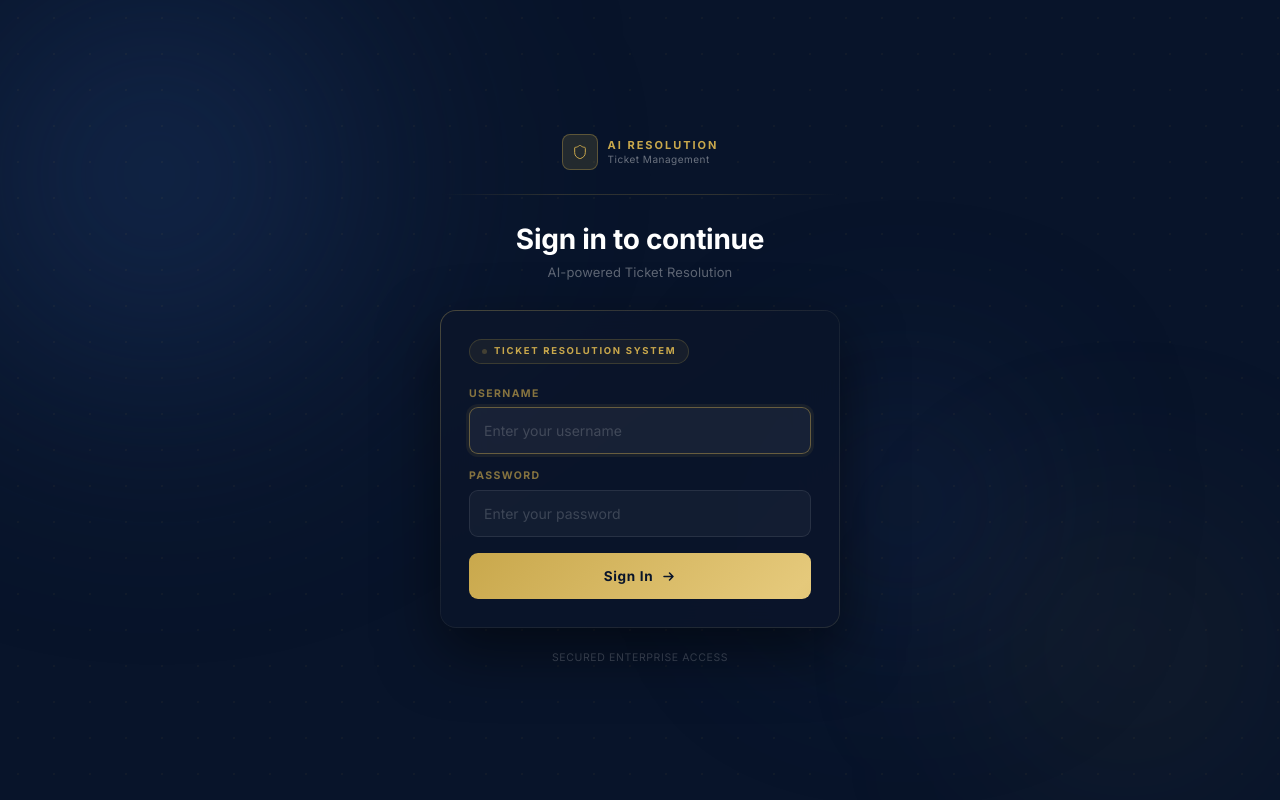
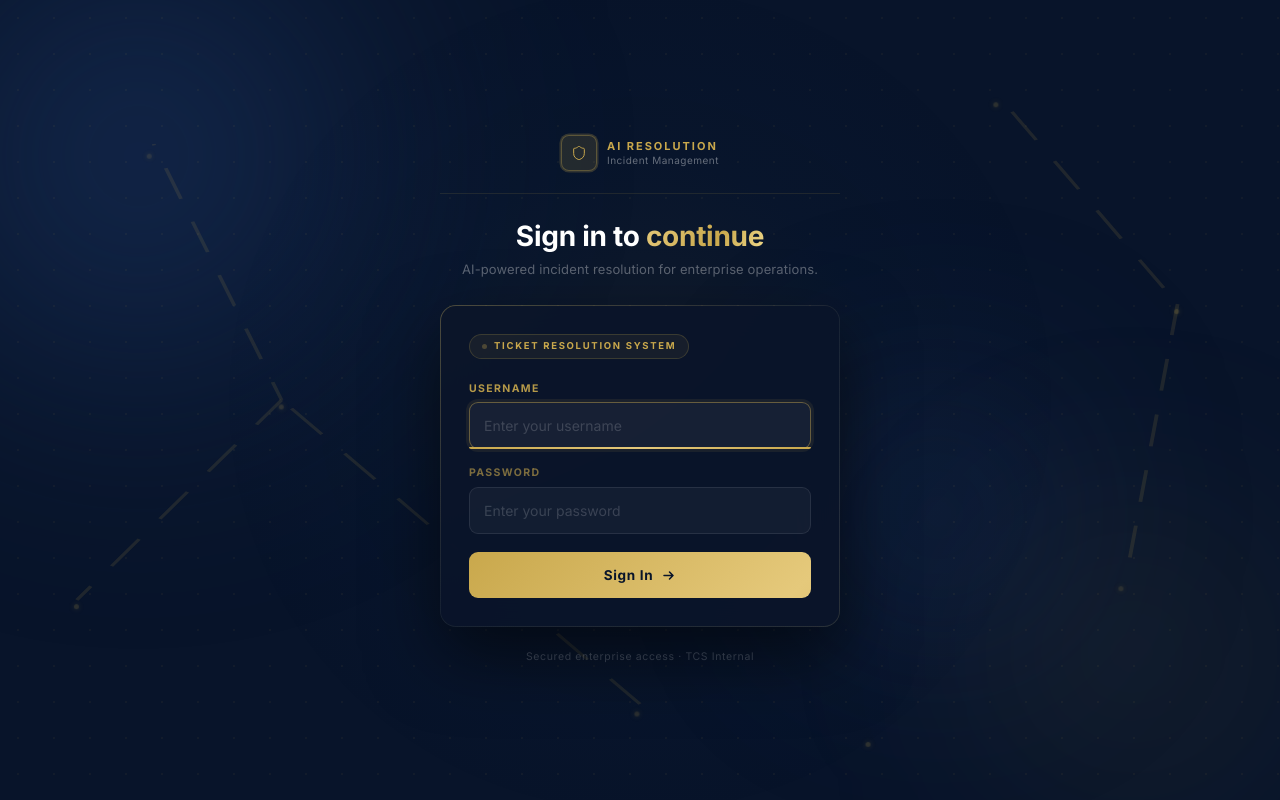
Before and after one commit to initritik/similar-incidents-agentic-1, a React (Vite) app in the folder frontend/: page / in a window 1280 px wide. Built offline with nearby package versions, Linux system fonts and the light colour scheme.

Commit message:
enhanced login page

```diff
--- a/frontend/src/index.css
+++ b/frontend/src/index.css
@@ -178,9 +178,9 @@
   0%   { stroke-dashoffset: 0;  }
   100% { stroke-dashoffset: -14; }
 }
+
 /* ═══════════════════════════════════════════════════
-/* ═══════════════════════════════════════════════════
-   LOGIN PAGE  — redesigned to match nav/workflow vibe
+   LOGIN PAGE — motion edition
 ═══════════════════════════════════════════════════ */
 
 .login-root {
@@ -189,62 +189,116 @@
   display: flex;
   align-items: center;
   justify-content: center;
-  /* Same deep navy as the app nav, not pitch-black */
   background: #08142a;
   overflow: hidden;
   padding: 1rem;
+  /* CSS vars set by JS mousemove */
+  --mx: 50vw;
+  --my: 50vh;
 }
 
-/* Atmospheric orbs — softer, matching nav's navy palette */
+/* ── Mouse-tracking radial spotlight ── */
+.login-spotlight {
+  position: absolute;
+  inset: 0;
+  pointer-events: none;
+  background: radial-gradient(
+    600px circle at var(--mx) var(--my),
+    rgba(201,168,76,0.055) 0%,
+    rgba(26,52,97,0.04) 40%,
+    transparent 70%
+  );
+  transition: background 0.12s ease;
+  z-index: 1;
+}
+
+/* ── Ambient orbs ── */
 .login-orb {
   position: absolute;
   border-radius: 50%;
   filter: blur(100px);
   pointer-events: none;
+  z-index: 0;
 }
 .login-orb-1 {
   width: 700px; height: 700px;
-  background: radial-gradient(circle, rgba(26,52,97,0.7) 0%, transparent 65%);
-  top: -180px; left: -200px;
+  background: radial-gradient(circle, rgba(26,52,97,0.75) 0%, transparent 65%);
+  top: -200px; left: -220px;
   animation: orb-drift-1 16s ease-in-out infinite alternate;
 }
 .login-orb-2 {
-  width: 420px; height: 420px;
-  background: radial-gradient(circle, rgba(201,168,76,0.09) 0%, transparent 70%);
-  bottom: -60px; right: -60px;
+  width: 450px; height: 450px;
+  background: radial-gradient(circle, rgba(201,168,76,0.1) 0%, transparent 70%);
+  bottom: -80px; right: -80px;
   animation: orb-drift-2 20s ease-in-out infinite alternate;
 }
 .login-orb-3 {
-  width: 280px; height: 280px;
-  background: radial-gradient(circle, rgba(36,63,114,0.5) 0%, transparent 70%);
-  top: 45%; left: 60%;
+  width: 300px; height: 300px;
+  background: radial-gradient(circle, rgba(36,63,114,0.55) 0%, transparent 70%);
+  top: 45%; left: 62%;
   animation: orb-drift-3 24s ease-in-out infinite alternate;
 }
-
 @keyframes orb-drift-1 {
-  from { transform: translate(0, 0) scale(1); }
-  to   { transform: translate(30px, 20px) scale(1.06); }
+  from { transform: translate(0,0) scale(1); }
+  to   { transform: translate(35px,25px) scale(1.07); }
 }
 @keyframes orb-drift-2 {
-  from { transform: translate(0, 0) scale(1); }
-  to   { transform: translate(-20px, -15px) scale(1.04); }
+  from { transform: translate(0,0) scale(1); }
+  to   { transform: translate(-25px,-18px) scale(1.05); }
 }
 @keyframes orb-drift-3 {
-  from { transform: translate(0, 0); }
-  to   { transform: translate(-50px, 30px); }
+  from { transform: translate(0,0); }
+  to   { transform: translate(-55px,35px); }
 }
 
-/* Dot-grid texture */
+/* ── Dot-grid ── */
 .login-grid {
   position: absolute;
   inset: 0;
-  background-image:
-    radial-gradient(circle, rgba(201,168,76,0.05) 1px, transparent 1px);
+  background-image: radial-gradient(circle, rgba(201,168,76,0.055) 1px, transparent 1px);
   background-size: 36px 36px;
   pointer-events: none;
+  z-index: 0;
 }
 
-/* Content wrapper */
+/* ── Floating circuit nodes ── */
+.login-node {
+  position: absolute;
+  width: 5px; height: 5px;
+  border-radius: 50%;
+  background: rgba(201,168,76,0.35);
+  box-shadow: 0 0 6px rgba(201,168,76,0.4), 0 0 14px rgba(201,168,76,0.15);
+  pointer-events: none;
+  z-index: 1;
+  animation: node-float linear infinite alternate;
+}
+@keyframes node-float {
+  0%   { transform: translate(0,0);       opacity: 0.25; }
+  30%  { opacity: 0.6; }
+  70%  { opacity: 0.4; }
+  100% { transform: translate(-12px,16px); opacity: 0.2; }
+}
+
+/* ── Connector lines ── */
+.login-lines {
+  position: absolute;
+  inset: 0;
+  width: 100%; height: 100%;
+  pointer-events: none;
+  z-index: 1;
+}
+.login-line {
+  stroke: rgba(201,168,76,0.12);
+  stroke-width: 0.3;
+  stroke-dasharray: 4 3;
+  animation: line-flow 6s linear infinite;
+}
+@keyframes line-flow {
+  from { stroke-dashoffset: 0; }
+  to   { stroke-dashoffset: -28; }
+}
+
+/* ── Content wrapper ── */
 .login-content {
   position: relative;
   z-index: 10;
@@ -256,23 +310,30 @@
   max-width: 400px;
 }
 
-/* ── Wordmark — mirrors the nav bar logo treatment ── */
+/* ── Wordmark ── */
 .login-wordmark {
   display: flex;
   align-items: center;
   gap: 10px;
-  margin-bottom: 24px;
+  margin-bottom: 22px;
 }
 .login-wordmark-icon {
   width: 36px; height: 36px;
   border-radius: 8px;
-  background: rgba(201,168,76,0.15);
+  background: rgba(201,168,76,0.14);
   border: 1px solid rgba(201,168,76,0.35);
   display: flex;
   align-items: center;
   justify-content: center;
   color: #C9A84C;
   flex-shrink: 0;
+  /* subtle pulse ring */
+  box-shadow: 0 0 0 0 rgba(201,168,76,0.3);
+  animation: icon-ring 3s ease-in-out infinite;
+}
+@keyframes icon-ring {
+  0%, 100% { box-shadow: 0 0 0 0   rgba(201,168,76,0.3); }
+  50%       { box-shadow: 0 0 0 6px rgba(201,168,76,0);   }
 }
 .login-wordmark-text {
   display: flex;
@@ -289,28 +350,37 @@
 }
 .login-wordmark-secondary {
   font-size: 10px;
-  color: rgba(255,255,255,0.4);
+  color: rgba(255,255,255,0.38);
   letter-spacing: 0.05em;
   margin-top: 3px;
 }
 
-/* Thin gold divider */
+/* ── Animated divider ── */
 .login-divider {
   width: 100%;
   height: 1px;
-  background: linear-gradient(
-    90deg,
-    transparent 0%,
-    rgba(201,168,76,0.2) 30%,
-    rgba(201,168,76,0.2) 70%,
-    transparent 100%
-  );
-  margin-bottom: 28px;
+  background: rgba(201,168,76,0.12);
+  margin-bottom: 26px;
+  position: relative;
+  overflow: hidden;
+}
+.login-divider-beam {
+  position: absolute;
+  top: 0; left: -60%;
+  width: 60%; height: 100%;
+  background: linear-gradient(90deg, transparent, rgba(201,168,76,0.7), transparent);
+}
+.login-divider-beam--run {
+  animation: divider-sweep 1.1s cubic-bezier(0.4,0,0.2,1) forwards;
+}
+@keyframes divider-sweep {
+  from { left: -60%; }
+  to   { left: 110%; }
 }
 
-/* ── Heading block ── */
+/* ── Heading ── */
 .login-heading-block {
-  margin-bottom: 28px;
+  margin-bottom: 26px;
   display: flex;
   flex-direction: column;
   gap: 8px;
@@ -323,9 +393,15 @@
   margin: 0;
   line-height: 1.15;
 }
+.login-heading-accent {
+  background: linear-gradient(120deg, #E5C97B 0%, #C9A84C 60%, #F0D98A 100%);
+  -webkit-background-clip: text;
+  -webkit-text-fill-color: transparent;
+  background-clip: text;
+}
 .login-sub {
   font-size: 13px;
-  color: rgba(255,255,255,0.35);
+  color: rgba(255,255,255,0.33);
   letter-spacing: 0.01em;
   margin: 0;
   line-height: 1.5;
@@ -338,17 +414,44 @@
   padding: 1px;
   background: linear-gradient(
     145deg,
-    rgba(201,168,76,0.3) 0%,
+    rgba(201,168,76,0.32) 0%,
     rgba(201,168,76,0.04) 50%,
-    rgba(201,168,76,0.12) 100%
+    rgba(201,168,76,0.14) 100%
   );
   box-shadow:
-    0 24px 60px rgba(0,0,0,0.5),
+    0 28px 70px rgba(0,0,0,0.55),
     0 0 0 1px rgba(255,255,255,0.03) inset;
+  position: relative;
+  overflow: hidden;
+  /* hover lift */
+  transition: transform 0.3s cubic-bezier(0.22,1,0.36,1),
+              box-shadow 0.3s cubic-bezier(0.22,1,0.36,1);
 }
+.login-card:hover {
+  transform: translateY(-2px);
+  box-shadow:
+    0 36px 80px rgba(0,0,0,0.6),
+    0 0 0 1px rgba(201,168,76,0.12) inset;
+}
+
+/* Scan-line sweep on mount */
+.login-scan {
+  position: absolute;
+  top: -4px; left: 0;
+  width: 100%; height: 3px;
+  background: linear-gradient(90deg, transparent, rgba(201,168,76,0.6), transparent);
+  z-index: 20;
+  animation: scan-sweep 0.9s cubic-bezier(0.4,0,0.6,1) forwards;
+  pointer-events: none;
+}
+@keyframes scan-sweep {
+  from { top: -4px; opacity: 1; }
+  to   { top: 100%; opacity: 0; }
+}
+
 .login-card-inner {
   border-radius: 15px;
-  background: rgba(10,20,42,0.96);
+  background: rgba(10,20,42,0.97);
   padding: 28px;
   display: flex;
   flex-direction: column;
@@ -356,7 +459,7 @@
   backdrop-filter: blur(24px);
 }
 
-/* Status badge */
+/* ── Status badge ── */
 .login-status-badge {
   display: inline-flex;
   align-items: center;
@@ -380,15 +483,15 @@
   flex-shrink: 0;
 }
 @keyframes badge-pulse {
-  0%, 100% { opacity: 1; }
-  50%       { opacity: 0.25; }
+  0%, 100% { opacity: 1;    box-shadow: 0 0 0 0   rgba(201,168,76,0.5); }
+  50%       { opacity: 0.3; box-shadow: 0 0 0 4px rgba(201,168,76,0);   }
 }
 
-/* Fields */
+/* ── Fields ── */
 .login-fields {
   display: flex;
   flex-direction: column;
-  gap: 14px;
+  gap: 16px;
 }
 .login-field-group {
   display: flex;
@@ -401,7 +504,16 @@
   font-weight: 700;
   letter-spacing: 0.13em;
   text-transform: uppercase;
-  color: rgba(201,168,76,0.65);
+  color: rgba(201,168,76,0.6);
+  transition: color 0.2s;
+}
+.login-field-group:focus-within .login-label {
+  color: rgba(201,168,76,0.9);
+}
+
+/* Input with animated bottom border */
+.login-input-wrap {
+  position: relative;
 }
 .login-input {
   width: 100%;
@@ -417,15 +529,29 @@
   box-sizing: border-box;
 }
 .login-input::placeholder {
-  color: rgba(255,255,255,0.18);
+  color: rgba(255,255,255,0.17);
 }
 .login-input:focus {
   border-color: rgba(201,168,76,0.45);
-  background: rgba(255,255,255,0.06);
-  box-shadow: 0 0 0 3px rgba(201,168,76,0.08);
+  background: rgba(255,255,255,0.055);
+  box-shadow: 0 0 0 3px rgba(201,168,76,0.09);
+}
+/* Gold underline that expands on focus */
+.login-input-line {
+  position: absolute;
+  bottom: 0; left: 50%;
+  width: 0; height: 2px;
+  background: linear-gradient(90deg, #C9A84C, #E5C97B, #C9A84C);
+  border-radius: 0 0 9px 9px;
+  transition: width 0.35s cubic-bezier(0.22,1,0.36,1), left 0.35s cubic-bezier(0.22,1,0.36,1);
+  pointer-events: none;
+}
+.login-input:focus ~ .login-input-line {
+  width: 100%;
+  left: 0;
 }
 
-/* Error */
+/* ── Error ── */
 .login-error {
   display: flex;
   align-items: center;
@@ -438,8 +564,17 @@
   font-size: 12px;
   text-align: left;
 }
+.login-error--shake {
+  animation: shake 0.4s cubic-bezier(0.36,0.07,0.19,0.97) both;
+}
+@keyframes shake {
+  10%, 90% { transform: translateX(-2px); }
+  20%, 80% { transform: translateX( 3px); }
+  30%, 50%, 70% { transform: translateX(-3px); }
+  40%, 60% { transform: translateX( 3px); }
+}
 
-/* Button */
+/* ── Button ── */
 .login-btn {
   display: flex;
   align-items: center;
@@ -458,27 +593,53 @@
   cursor: pointer;
   transition:
     opacity 0.2s,
-    transform 0.15s,
-    box-shadow 0.2s,
-    background-position 0.4s;
+    transform 0.18s cubic-bezier(0.22,1,0.36,1),
+    box-shadow 0.25s,
+    background-position 0.5s;
   margin-top: 2px;
   font-family: inherit;
+  position: relative;
+  overflow: hidden;
+}
+/* Shimmer sweep on hover */
+.login-btn::after {
+  content: "";
+  position: absolute;
+  top: 0; left: -80%;
+  width: 60%; height: 100%;
+  background: linear-gradient(90deg, transparent, rgba(255,255,255,0.25), transparent);
+  transform: skewX(-15deg);
+  transition: none;
+}
+.login-btn:hover:not(:disabled)::after {
+  animation: btn-shimmer 0.55s ease forwards;
+}
+@keyframes btn-shimmer {
+  from { left: -80%; }
+  to   { left: 130%; }
 }
 .login-btn:hover:not(:disabled) {
   background-position: right center;
-  box-shadow: 0 8px 28px rgba(201,168,76,0.28);
-  transform: translateY(-1px);
+  box-shadow: 0 8px 30px rgba(201,168,76,0.32), 0 2px 8px rgba(201,168,76,0.15);
+  transform: translateY(-2px);
 }
 .login-btn:active:not(:disabled) {
-  transform: translateY(0);
+  transform: translateY(0) scale(0.99);
 }
 .login-btn:disabled,
 .login-btn-loading {
   opacity: 0.65;
   cursor: not-allowed;
 }
+/* Arrow nudge on hover */
+.login-btn-arrow {
+  transition: transform 0.2s cubic-bezier(0.22,1,0.36,1);
+}
+.login-btn:hover:not(:disabled) .login-btn-arrow {
+  transform: translateX(3px);
+}
 
-/* Spinner */
+/* ── Spinner ── */
 .login-spinner {
   display: inline-block;
   width: 17px; height: 17px;
@@ -491,11 +652,11 @@
   to { transform: rotate(360deg); }
 }
 
-/* Footer */
+/* ── Footer ── */
 .login-footer {
   margin-top: 22px;
   font-size: 10.5px;
-  color: rgba(255,255,255,0.18);
+  color: rgba(255,255,255,0.17);
   letter-spacing: 0.06em;
 }
 
--- a/frontend/src/pages/Login.tsx
+++ b/frontend/src/pages/Login.tsx
@@ -1,85 +1,149 @@
-import { useState, useRef, useEffect } from "react";
+import { useState, useRef, useEffect, useCallback } from "react";
 import { useAuth } from "@/context/AuthContext";
 import { Shield } from "lucide-react";
 
+/* ── tiny hook: tracks mouse position as CSS vars on an element ── */
+function useMouseSpotlight(ref: React.RefObject<HTMLDivElement | null>) {
+  useEffect(() => {
+    const el = ref.current;
+    if (!el) return;
+    const move = (e: MouseEvent) => {
+      el.style.setProperty("--mx", `${e.clientX}px`);
+      el.style.setProperty("--my", `${e.clientY}px`);
+    };
+    window.addEventListener("mousemove", move);
+    return () => window.removeEventListener("mousemove", move);
+  }, [ref]);
+}
+
+/* ── floating node config (background particles) ── */
+const NODES = [
+  { x: 12, y: 18, delay: 0,    dur: 9  },
+  { x: 78, y: 12, delay: 1.2,  dur: 11 },
+  { x: 88, y: 72, delay: 0.4,  dur: 8  },
+  { x: 6,  y: 75, delay: 2.1,  dur: 13 },
+  { x: 50, y: 88, delay: 0.8,  dur: 10 },
+  { x: 92, y: 38, delay: 1.7,  dur: 12 },
+  { x: 22, y: 50, delay: 3.0,  dur: 9  },
+  { x: 68, y: 92, delay: 0.3,  dur: 14 },
+];
+
 export function Login() {
   const { login } = useAuth();
-  const [username, setUsername] = useState("");
-  const [password, setPassword] = useState("");
-  const [error, setError] = useState("");
+  const [username, setUsername]   = useState("");
+  const [password, setPassword]   = useState("");
+  const [error, setError]         = useState("");
   const [isLoading, setIsLoading] = useState(false);
-  const [mounted, setMounted] = useState(false);
+  const [phase, setPhase]         = useState(0); // 0=hidden 1=in 2=ready
+  const [scanDone, setScanDone]   = useState(false);
+
+  const rootRef     = useRef<HTMLDivElement>(null);
   const usernameRef = useRef<HTMLInputElement>(null);
 
+  useMouseSpotlight(rootRef);
+
   useEffect(() => {
-    const t = setTimeout(() => setMounted(true), 50);
-    usernameRef.current?.focus();
-    return () => clearTimeout(t);
+    // stagger: start entrance a tick after paint
+    const t1 = setTimeout(() => setPhase(1), 80);
+    const t2 = setTimeout(() => setPhase(2), 1200);
+    const t3 = setTimeout(() => setScanDone(true), 1800);
+    const t4 = setTimeout(() => usernameRef.current?.focus(), 900);
+    return () => [t1, t2, t3, t4].forEach(clearTimeout);
   }, []);
 
-  const handleSubmit = async () => {
-    if (!username || !password) {
-      setError("Please enter your credentials.");
-      return;
-    }
+  const handleSubmit = useCallback(async () => {
+    if (!username || !password) { setError("Please enter your credentials."); return; }
     setIsLoading(true);
     setError("");
-    await new Promise((r) => setTimeout(r, 600));
+    await new Promise(r => setTimeout(r, 700));
     const ok = login(username, password);
-    if (!ok) {
-      setError("Invalid username or password.");
-      setIsLoading(false);
-    }
-  };
+    if (!ok) { setError("Invalid username or password."); setIsLoading(false); }
+  }, [username, password, login]);
 
   const handleKeyDown = (e: React.KeyboardEvent) => {
     if (e.key === "Enter") handleSubmit();
   };
 
+  // stagger helper
+  const s = (i: number) => ({
+    opacity:   phase >= 1 ? 1 : 0,
+    transform: phase >= 1 ? "translateY(0) scale(1)" : "translateY(22px) scale(0.97)",
+    transition: `opacity 0.65s cubic-bezier(0.22,1,0.36,1) ${i * 0.1}s,
+                 transform 0.65s cubic-bezier(0.22,1,0.36,1) ${i * 0.1}s`,
+  });
+
   return (
-    <div className="login-root">
-      {/* Subtle ambient orbs — toned down to match nav's dark navy */}
+    <div className="login-root" ref={rootRef}>
+
+      {/* Mouse-tracking spotlight */}
+      <div className="login-spotlight" />
+
+      {/* Ambient orbs */}
       <div className="login-orb login-orb-1" />
       <div className="login-orb login-orb-2" />
       <div className="login-orb login-orb-3" />
 
-      {/* Grid texture */}
+      {/* Dot-grid */}
       <div className="login-grid" />
 
-      {/* Main panel */}
+      {/* Floating circuit nodes */}
+      {NODES.map((n, i) => (
         <div
-        className="login-content"
+          key={i}
+          className="login-node"
           style={{
-          opacity: mounted ? 1 : 0,
-          transform: mounted ? "translateY(0)" : "translateY(20px)",
-          transition:
-            "opacity 0.6s cubic-bezier(0.22,1,0.36,1), transform 0.6s cubic-bezier(0.22,1,0.36,1)",
+            left: `${n.x}%`,
+            top:  `${n.y}%`,
+            animationDelay:    `${n.delay}s`,
+            animationDuration: `${n.dur}s`,
           }}
-      >
-        {/* Top wordmark — mirrors the nav bar branding */}
-        <div className="login-wordmark">
+        />
+      ))}
+
+      {/* Floating connector lines (SVG, decorative) */}
+      <svg className="login-lines" viewBox="0 0 100 100" preserveAspectRatio="none">
+        <line x1="12" y1="18" x2="22" y2="50" className="login-line" style={{ animationDelay: "0.3s" }} />
+        <line x1="22" y1="50" x2="50" y2="88" className="login-line" style={{ animationDelay: "0.7s" }} />
+        <line x1="78" y1="12" x2="92" y2="38" className="login-line" style={{ animationDelay: "0.5s" }} />
+        <line x1="92" y1="38" x2="88" y2="72" className="login-line" style={{ animationDelay: "1.0s" }} />
+        <line x1="6"  y1="75" x2="22" y2="50" className="login-line" style={{ animationDelay: "1.4s" }} />
+      </svg>
+
+      {/* ── Main content ── */}
+      <div className="login-content">
+
+        {/* Wordmark */}
+        <div className="login-wordmark" style={s(0)}>
           <div className="login-wordmark-icon">
             <Shield size={16} strokeWidth={1.5} />
           </div>
           <div className="login-wordmark-text">
             <span className="login-wordmark-primary">AI RESOLUTION</span>
-            <span className="login-wordmark-secondary">Ticket Management </span>
+            <span className="login-wordmark-secondary">Incident Management</span>
           </div>
         </div>
 
-        {/* Divider */}
-        <div className="login-divider" />
+        {/* Animated divider */}
+        <div className="login-divider" style={s(1)}>
+          <div className={`login-divider-beam${phase >= 1 ? " login-divider-beam--run" : ""}`} />
+        </div>
 
-        {/* Heading — compact and proportional */}
-        <div className="login-heading-block">
-          <h1 className="login-heading">Sign in to continue</h1>
+        {/* Heading */}
+        <div className="login-heading-block" style={s(2)}>
+          <h1 className="login-heading">
+            Sign in to{" "}
+            <span className="login-heading-accent">continue</span>
+          </h1>
           <p className="login-sub">
-            AI-powered Ticket Resolution
+            AI-powered incident resolution for enterprise operations.
           </p>
         </div>
 
         {/* Card */}
-        <div className="login-card">
+        <div className="login-card" style={s(3)}>
+          {/* Scan-line sweep on mount */}
+          {!scanDone && <div className="login-scan" />}
+
           <div className="login-card-inner">
             {/* Status badge */}
             <div className="login-status-badge">
@@ -90,9 +154,8 @@ export function Login() {
             {/* Fields */}
             <div className="login-fields">
               <div className="login-field-group">
-                <label className="login-label" htmlFor="username">
-                  Username
-                </label>
+                <label className="login-label" htmlFor="username">Username</label>
+                <div className="login-input-wrap">
                   <input
                     ref={usernameRef}
                     id="username"
@@ -100,56 +163,36 @@ export function Login() {
                     type="text"
                     placeholder="Enter your username"
                     value={username}
-                  onChange={(e) => {
-                    setUsername(e.target.value);
-                    setError("");
-                  }}
+                    onChange={e => { setUsername(e.target.value); setError(""); }}
                     onKeyDown={handleKeyDown}
                     autoComplete="username"
                   />
+                  <span className="login-input-line" />
+                </div>
               </div>
 
               <div className="login-field-group">
-                <label className="login-label" htmlFor="password">
-                  Password
-                </label>
+                <label className="login-label" htmlFor="password">Password</label>
+                <div className="login-input-wrap">
                   <input
                     id="password"
                     className="login-input"
                     type="password"
                     placeholder="Enter your password"
                     value={password}
-                  onChange={(e) => {
-                    setPassword(e.target.value);
-                    setError("");
-                  }}
+                    onChange={e => { setPassword(e.target.value); setError(""); }}
                     onKeyDown={handleKeyDown}
                     autoComplete="current-password"
                   />
+                  <span className="login-input-line" />
+                </div>
               </div>
 
               {error && (
-                <div className="login-error" role="alert">
-                  <svg
-                    width="14"
-                    height="14"
-                    viewBox="0 0 14 14"
-                    fill="none"
-                    style={{ flexShrink: 0 }}
-                  >
-                    <circle
-                      cx="7"
-                      cy="7"
-                      r="6"
-                      stroke="#F87171"
-                      strokeWidth="1.2"
-                    />
-                    <path
-                      d="M7 4v4M7 9.5v.5"
-                      stroke="#F87171"
-                      strokeWidth="1.2"
-                      strokeLinecap="round"
-                    />
+                <div className="login-error login-error--shake" role="alert">
+                  <svg width="14" height="14" viewBox="0 0 14 14" fill="none" style={{ flexShrink: 0 }}>
+                    <circle cx="7" cy="7" r="6" stroke="#F87171" strokeWidth="1.2" />
+                    <path d="M7 4v4M7 9.5v.5" stroke="#F87171" strokeWidth="1.2" strokeLinecap="round" />
                   </svg>
                   {error}
                 </div>
@@ -166,14 +209,10 @@ export function Login() {
                 ) : (
                   <>
                     <span>Sign In</span>
-                    <svg width="15" height="15" viewBox="0 0 15 15" fill="none">
-                      <path
-                        d="M3 7.5h9M8.5 4l3.5 3.5L8.5 11"
-                        stroke="currentColor"
-                        strokeWidth="1.5"
-                        strokeLinecap="round"
-                        strokeLinejoin="round"
-                      />
+                    <svg className="login-btn-arrow" width="15" height="15" viewBox="0 0 15 15" fill="none">
+                      <path d="M3 7.5h9M8.5 4l3.5 3.5L8.5 11"
+                        stroke="currentColor" strokeWidth="1.5"
+                        strokeLinecap="round" strokeLinejoin="round" />
                     </svg>
                   </>
                 )}
@@ -183,7 +222,9 @@ export function Login() {
         </div>
 
         {/* Footer */}
-        <p className="login-footer">SECURED ENTERPRISE ACCESS</p>
+        <p className="login-footer" style={s(4)}>
+          Secured enterprise access · TCS Internal
+        </p>
       </div>
     </div>
   );
```
Lines whose indentation alone changed are shown as unchanged.
